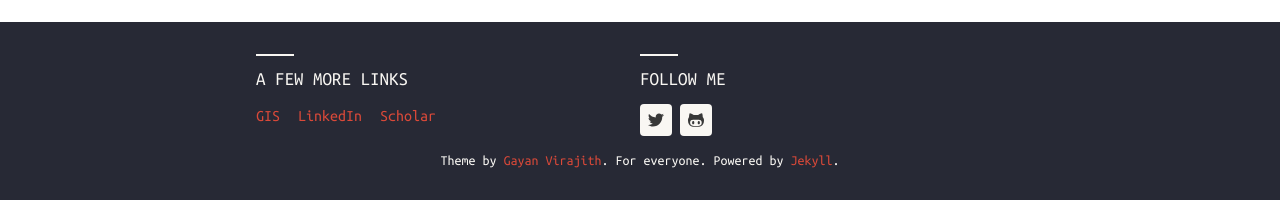
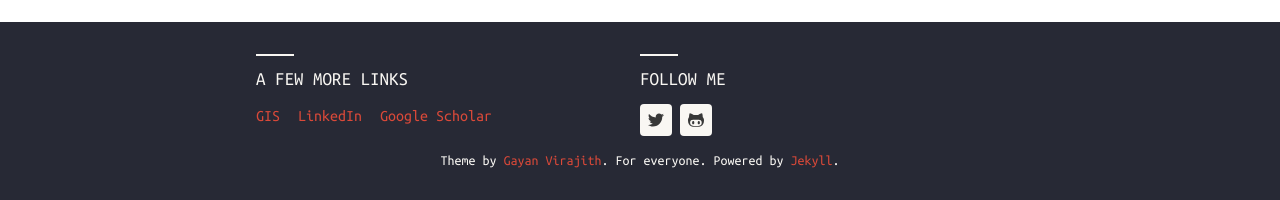
Before and after one commit to AlexanderDilthey/AlexanderDilthey.github.io, a Jekyll site: the page built from index.md, in a window 1280 px wide. Shown: the part 1068-1268 px from the top of the page. Built offline with Jekyll 4.4.1, drawn with Linux system fonts in a browser that asks for light colours; nearby versions of some CDN libraries.

Commit message:
Update footer-links.html

```diff
--- a/_includes/footer-links.html
+++ b/_includes/footer-links.html
@@ -2,5 +2,5 @@
 <ul class="menu">
     <li><a href="https://genomeinformatics.github.io">GIS</a></li>
     <li><a href="https://www.linkedin.com/in/alexander-t-dilthey-1966b541/">LinkedIn</a></li>
-    <li><a href="https://scholar.google.com/citations?user=K2Oy_DAAAAAJ">Scholar</a></li>
+    <li><a href="https://scholar.google.com/citations?user=K2Oy_DAAAAAJ">Google Scholar</a></li>
 </ul>
```
